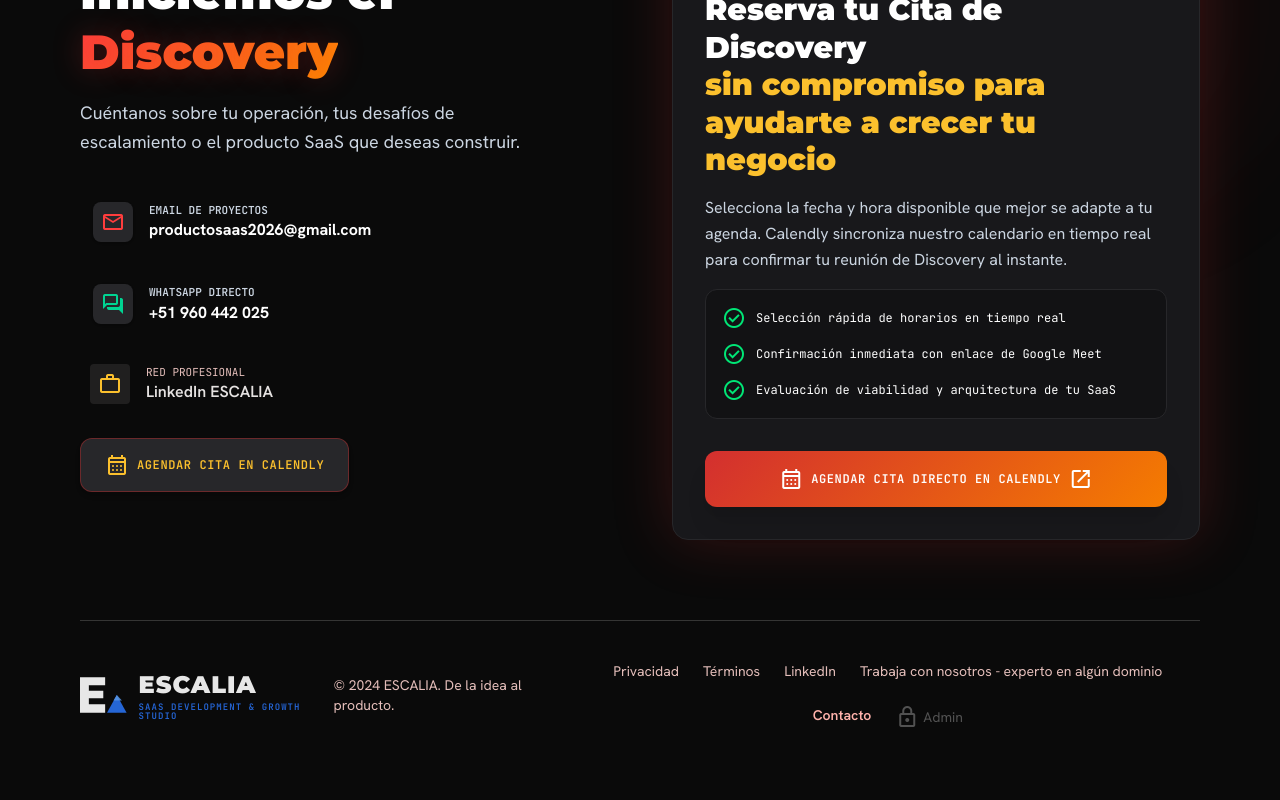
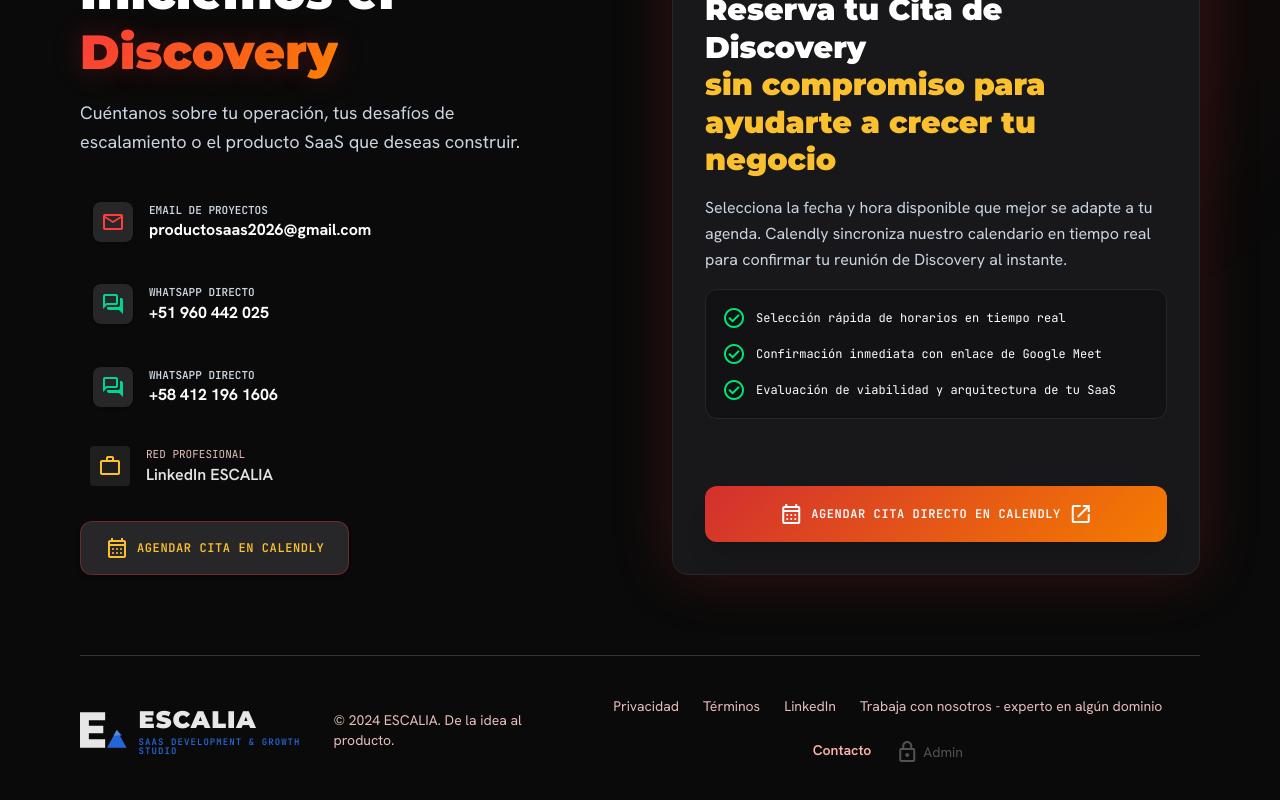
Before and after one commit to hydrosolarpro/ESCALIA, a React (Vite) app: page / in a window 1280 px wide. Shown: the part 5238-6038 px from the top of the page. Built offline with nearby package versions, Linux system fonts and the light colour scheme; no server answers.

Commit message:
Agrega segundo WhatsApp directo (VE) y unifica mensaje de contacto

```diff
--- a/src/components/ContactFooter.tsx
+++ b/src/components/ContactFooter.tsx
@@ -84,7 +84,7 @@
               </div>
 
               <a
-                href="https://wa.me/51960442025?text=Hola!%2C%20requiero%20mas%20informaci%C3%B3n."
+                href="https://wa.me/51960442025?text=Hola!%2C%20requiero%20mas%20informaci%C3%B3n%20de%20ESCALIA%20y%20sus%20productos%20para%20mi%20negocio"
                 target="_blank"
                 rel="noopener noreferrer"
                 className="flex items-center gap-4 text-[#cbd5e1] hover:text-white transition-colors cursor-pointer group p-3 rounded-xl hover:bg-[#121214] border border-transparent hover:border-[#27272a]"
@@ -95,6 +95,21 @@
                 <div>
                   <div className="font-mono-custom text-[11px] text-[#cbd5e1] uppercase font-bold">WhatsApp Directo</div>
                   <div className="font-body text-base font-bold text-[#ffffff]">+51 960 442 025</div>
+                </div>
+              </a>
+
+              <a
+                href="https://wa.me/584121961606?text=Hola!%2C%20requiero%20mas%20informaci%C3%B3n%20de%20ESCALIA%20y%20sus%20productos%20para%20mi%20negocio"
+                target="_blank"
+                rel="noopener noreferrer"
+                className="flex items-center gap-4 text-[#cbd5e1] hover:text-white transition-colors cursor-pointer group p-3 rounded-xl hover:bg-[#121214] border border-transparent hover:border-[#27272a]"
+              >
+                <div className="w-10 h-10 rounded-lg bg-[#27272a] flex items-center justify-center text-emerald-400 group-hover:bg-emerald-500 group-hover:text-white transition-all shadow">
+                  <span className="material-symbols-outlined text-xl">forum</span>
+                </div>
+                <div>
+                  <div className="font-mono-custom text-[11px] text-[#cbd5e1] uppercase font-bold">WhatsApp Directo</div>
+                  <div className="font-body text-base font-bold text-[#ffffff]">+58 412 196 1606</div>
                 </div>
               </a>
 
```
